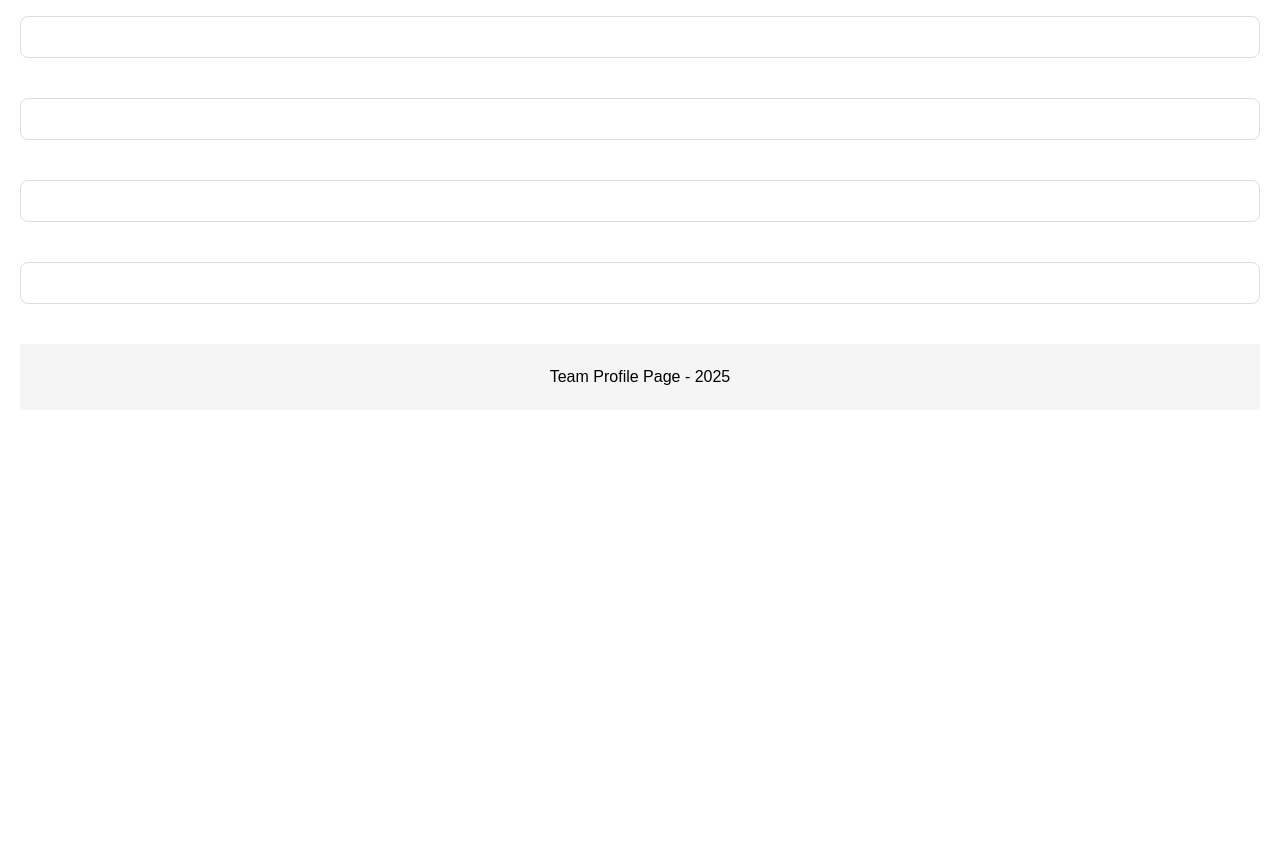
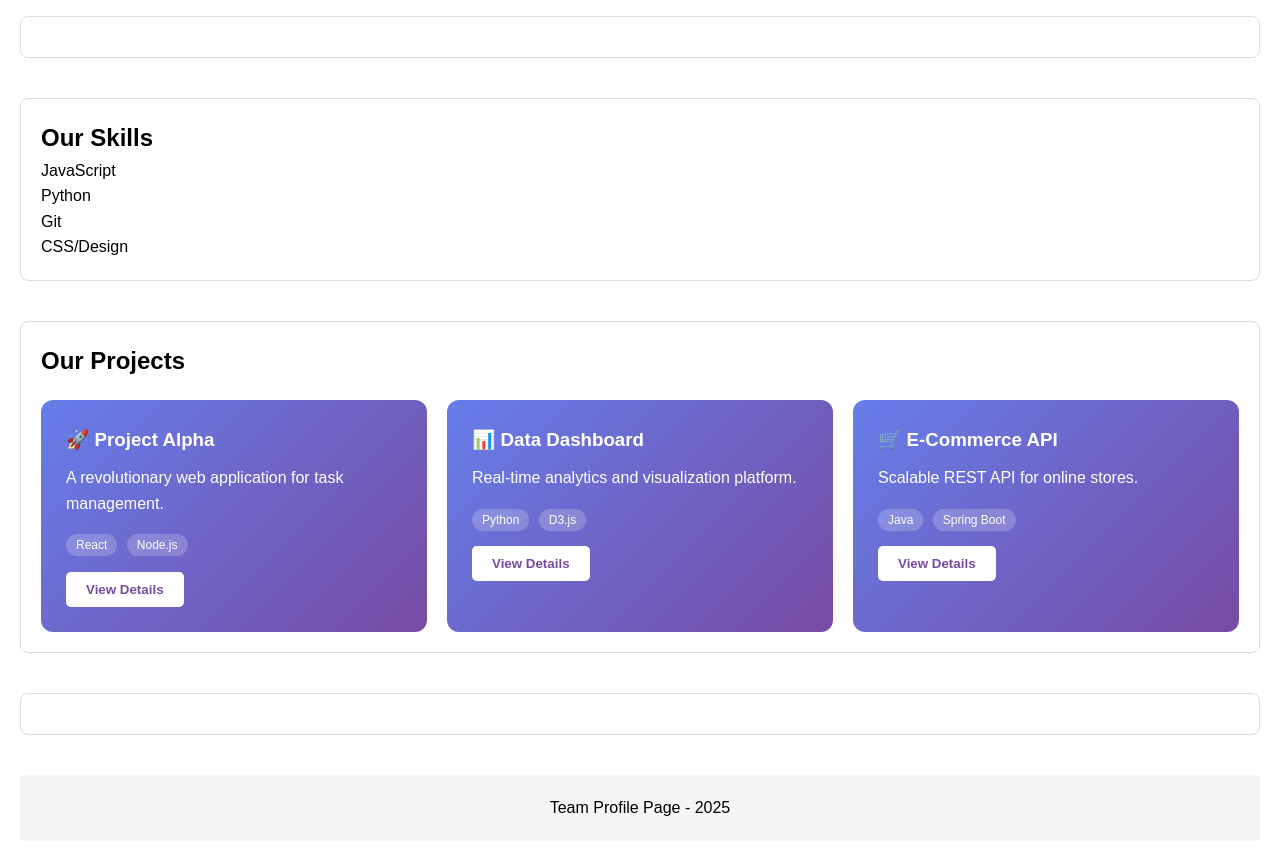
Before and after one commit to chenjiajin13/Learning, a plain HTML site: page index.html in a window 1280 px wide. Shown: the part 85-940 px from the top of the page. Before the commit the page ends 800 px from the top, so only its background shows below. Drawn offline with Linux system fonts and the light colour scheme.

Commit message:
Add projects showcase section with interactivity

```diff
--- a/index.html
+++ b/index.html
@@ -17,11 +17,68 @@
         </section>
 
         <section id="skills">
-            <!-- Skills section will be added here -->
+            <h2>Our Skills</h2>
+            <div class="skills-container">
+                <div class="skill-item">
+                    <span class="skill-name">JavaScript</span>
+                    <div class="skill-bar">
+                        <div class="skill-progress" style="width: 90%;"></div>
+                    </div>
+                </div>
+                <div class="skill-item">
+                    <span class="skill-name">Python</span>
+                    <div class="skill-bar">
+                        <div class="skill-progress" style="width: 85%;"></div>
+                    </div>
+                </div>
+                <div class="skill-item">
+                    <span class="skill-name">Git</span>
+                    <div class="skill-bar">
+                        <div class="skill-progress" style="width: 95%;"></div>
+                    </div>
+                </div>
+                <div class="skill-item">
+                    <span class="skill-name">CSS/Design</span>
+                    <div class="skill-bar">
+                        <div class="skill-progress" style="width: 80%;"></div>
+                    </div>
+                </div>
+            </div>
         </section>
 
         <section id="projects">
-            <!-- Projects section will be added here -->
+            <h2>Our Projects</h2>
+            <div class="projects-grid">
+                <div class="project-card" data-project="1">
+                    <h3>🚀 Project Alpha</h3>
+                    <p>A revolutionary web application for task management.</p>
+                    <div class="project-tags">
+                        <span class="tag">React</span>
+                        <span class="tag">Node.js</span>
+                    </div>
+                    <button class="project-btn">View Details</button>
+                </div>
+
+                <div class="project-card" data-project="2">
+                    <h3>📊 Data Dashboard</h3>
+                    <p>Real-time analytics and visualization platform.</p>
+                    <div class="project-tags">
+                        <span class="tag">Python</span>
+                        <span class="tag">D3.js</span>
+                    </div>
+                    <button class="project-btn">View Details</button>
+                </div>
+
+                <div class="project-card" data-project="3">
+                    <h3>🛒 E-Commerce API</h3>
+                    <p>Scalable REST API for online stores.</p>
+                    <div class="project-tags">
+                        <span class="tag">Java</span>
+                        <span class="tag">Spring Boot</span>
+                    </div>
+                    <button class="project-btn">View Details</button>
+                </div>
+            </div>
         </section>
 
         <section id="contact">
--- a/script.js
+++ b/script.js
@@ -9,7 +9,15 @@
    Projects Functions (Person C)
    =========================================== */
 function initProjects() {
-    // TODO: Implement project interactivity
+    const projectButtons = document.querySelectorAll('.project-btn');
+
+    projectButtons.forEach(button => {
+        button.addEventListener('click', function() {
+            const card = this.closest('.project-card');
+            const projectId = card.dataset.project;
+            alert('Opening details for Project ' + projectId + '...\n\nThis would navigate to the project page in a real application.');
+        });
+    });
 }
 
 /* ===========================================
--- a/styles.css
+++ b/styles.css
@@ -43,6 +43,55 @@
    Projects Section Styles (Person C)
    =========================================== */
 
+.projects-grid {
+    display: grid;
+    grid-template-columns: repeat(auto-fit, minmax(280px, 1fr));
+    gap: 20px;
+    margin-top: 20px;
+}
+
+.project-card {
+    background: linear-gradient(135deg, #667eea 0%, #764ba2 100%);
+    color: white;
+    padding: 25px;
+    border-radius: 12px;
+    transition: transform 0.3s ease;
+}
+
+.project-card:hover {
+    transform: scale(1.02);
+}
+
+.project-card h3 {
+    margin-bottom: 10px;
+}
+
+.project-tags {
+    margin: 15px 0;
+}
+
+.tag {
+    background: rgba(255,255,255,0.2);
+    padding: 4px 10px;
+    border-radius: 15px;
+    font-size: 12px;
+    margin-right: 5px;
+}
+
+.project-btn {
+    background: white;
+    color: #764ba2;
+    border: none;
+    padding: 10px 20px;
+    border-radius: 5px;
+    cursor: pointer;
+    font-weight: bold;
+    transition: opacity 0.3s;
+}
+
+.project-btn:hover {
+    opacity: 0.9;
+}
 
 /* ===========================================
    Contact Form Styles (Person D)
```
